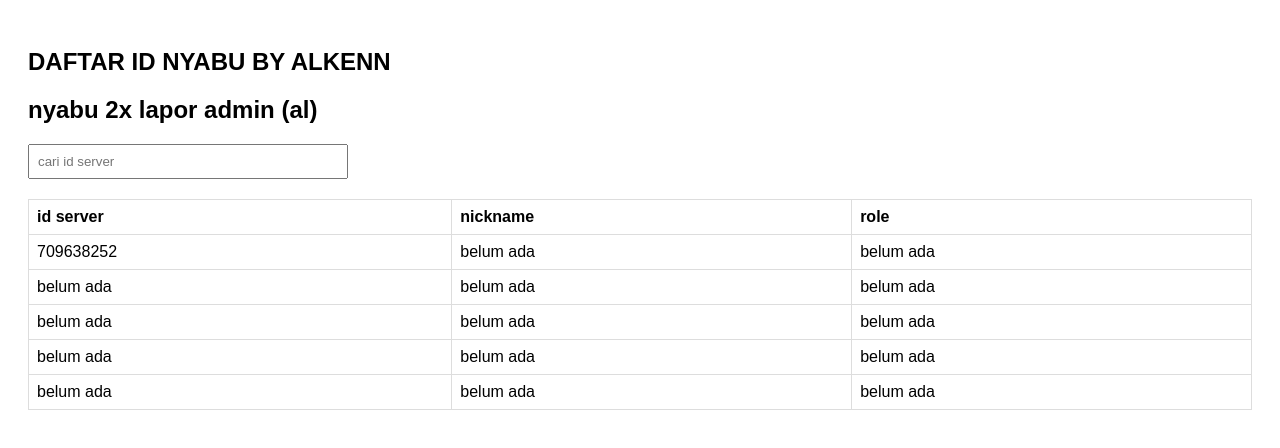
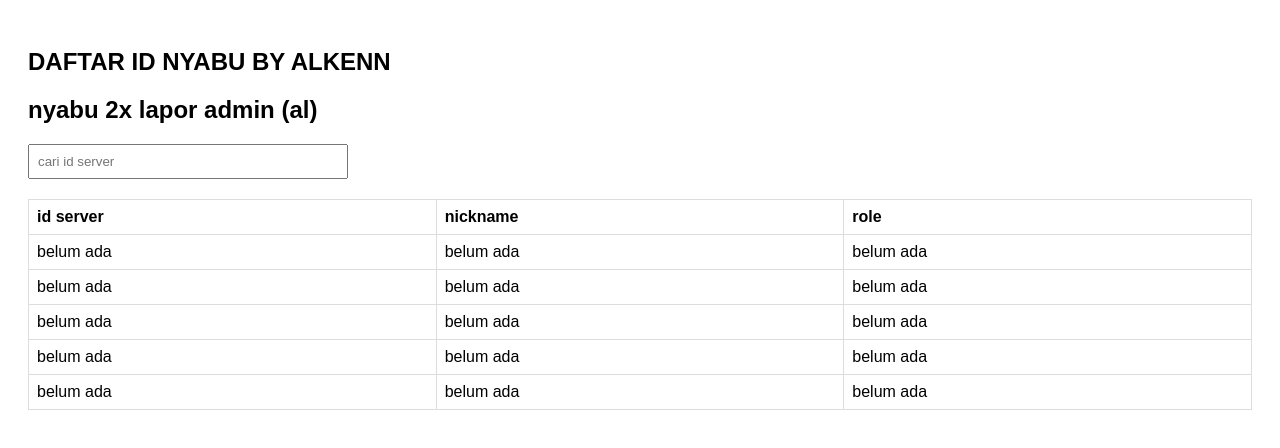
Before and after one commit to AlkenTzy/alken.github.io, a plain HTML site: page index.html in a window 1280 px wide. Drawn offline with Linux system fonts and the light colour scheme.

Commit message:
Update index.html

```diff
--- a/index.html
+++ b/index.html
@@ -44,7 +44,7 @@
     </thead>
     <tbody>
       <tr>
-        <td>709638252</td>
+        <td>belum ada</td>
         <td>belum ada</td>
         <td>belum ada</td>
       </tr>
```
